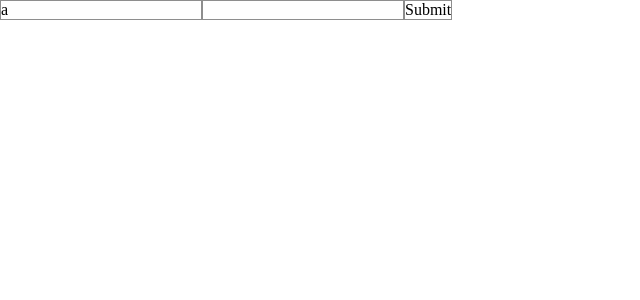
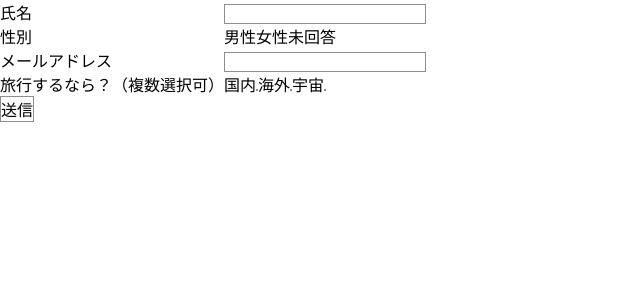
Before and after one commit to PK-Yakkun/react-form-sample, a Next.js app in the folder react-form-sample/: page / in a window 1280 px wide. Shown: the top 300 px of the page, without its empty margins (0-640 px from the left). Built offline with nearby package versions, Linux system fonts and the light colour scheme.

Commit message:
feat: フォームの項目追加

```diff
--- a/react-form-sample/src/pages/index.tsx
+++ b/react-form-sample/src/pages/index.tsx
@@ -1,10 +1,15 @@
 import type { NextPage } from "next";
 import { useForm, SubmitHandler } from "react-hook-form";
+import { Stack } from "../components/atoms/Stack";
 
 /** フォームの型 */
 type FormValues = {
   name: string;
   email: string;
+  gender: string;
+  domestic: boolean;
+  abroad: boolean;
+  space: boolean;
 };
 
 const Home: NextPage = () => {
@@ -13,31 +18,126 @@ const Home: NextPage = () => {
     handleSubmit,
     watch,
     formState: { errors },
-  } = useForm<FormValues>();
+  } = useForm<FormValues>({
+    defaultValues: {
+      domestic: false,
+      abroad: false,
+      space: false,
+    },
+  });
 
   const onSubmit: SubmitHandler<FormValues> = (data) => {
     console.log(data);
   };
-  console.log(watch("name"), watch("email"));
+
+  /**
+   * 各項目のログ監視用 コメントアウトして利用する
+   */
+  console.log("name:", watch("name"));
+  console.log("email:", watch("email"));
+  console.log("gender:", watch("gender"));
+  console.log("travel:", watch("domestic"), watch("abroad"), watch("space"));
   return (
     <main>
       {/* "handleSubmit" は "onSubmit" を実行する前に入力検証を行う */}
       <form onSubmit={handleSubmit(onSubmit)}>
-        {/* registerを使いhookに認知させる */}
+        <table>
+          <tr>
+            <th>
+              <label htmlFor="name">氏名</label>
+            </th>
+            <td>
               <input
                 id="name"
-          defaultValue="a"
                 {...register("name", { required: true })}
-          style={{ border: "1px solid #8e8e8e" }}
+                style={{
+                  border: `${
+                    errors.name ? "1px solid red" : "1px solid #8e8e8e"
+                  }`,
+                }}
               />
-        {errors.name && <span>氏名は必須項目です</span>}
+              {errors.name && (
+                <span style={{ color: "red" }}>氏名は必須項目です</span>
+              )}
+            </td>
+          </tr>
+          <tr>
+            <th>
+              <label htmlFor="gender">性別</label>
+            </th>
+            <td>
+              <input
+                id="men"
+                {...register("gender", { required: true })}
+                type="radio"
+                name="gender"
+                value="men"
+              />
+              <label htmlFor="men">男性</label>
+              <input
+                id="women"
+                {...register("gender", { required: true })}
+                type="radio"
+                name="gender"
+                value="women"
+              />
+              <label htmlFor="women">女性</label>
+              <input
+                id="other"
+                {...register("gender", { required: true })}
+                type="radio"
+                name="gender"
+                value="other"
+              />
+              <label htmlFor="other">未回答</label>
+            </td>
+            {errors.gender && <span>性別は必須項目です</span>}
+          </tr>
+          <tr>
+            <th>
+              <label htmlFor="email">メールアドレス</label>
+            </th>
+            <td>
               <input
                 id="email"
                 {...register("email")}
                 style={{ border: "1px solid #8e8e8e" }}
               />
+            </td>
+          </tr>
+          <tr>
+            <th>
+              <label>旅行するなら？（複数選択可）</label>
+            </th>
+            <td>
+              <label htmlFor="domestic">国内</label>
+              <input
+                id="domestic"
+                type="checkbox"
+                {...register("domestic")}
+                style={{ border: "1px solid #8e8e8e" }}
+              />
+              <label htmlFor="abroad">海外</label>
+              <input
+                id="abroad"
+                type="checkbox"
+                {...register("abroad")}
+                style={{ border: "1px solid #8e8e8e" }}
+              />
+              <label htmlFor="space">宇宙</label>
+              <input
+                id="space"
+                type="checkbox"
+                {...register("space")}
+                style={{ border: "1px solid #8e8e8e" }}
+              />
+            </td>
+          </tr>
+        </table>
 
-        <input type="submit" style={{ border: "1px solid #8e8e8e" }} />
+        <button type="submit" style={{ border: "1px solid #8e8e8e" }}>
+          送信
+        </button>
       </form>
     </main>
   );
```
Lines whose indentation alone changed are shown as unchanged.
